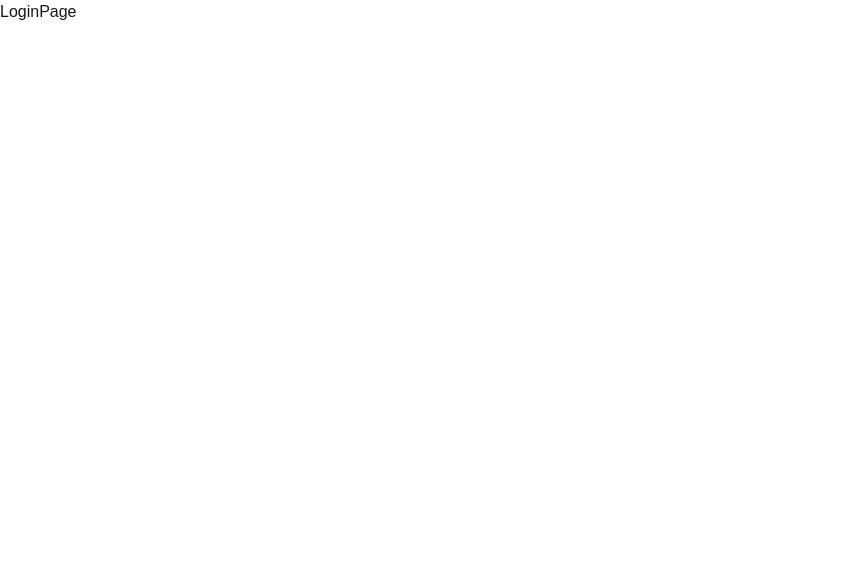
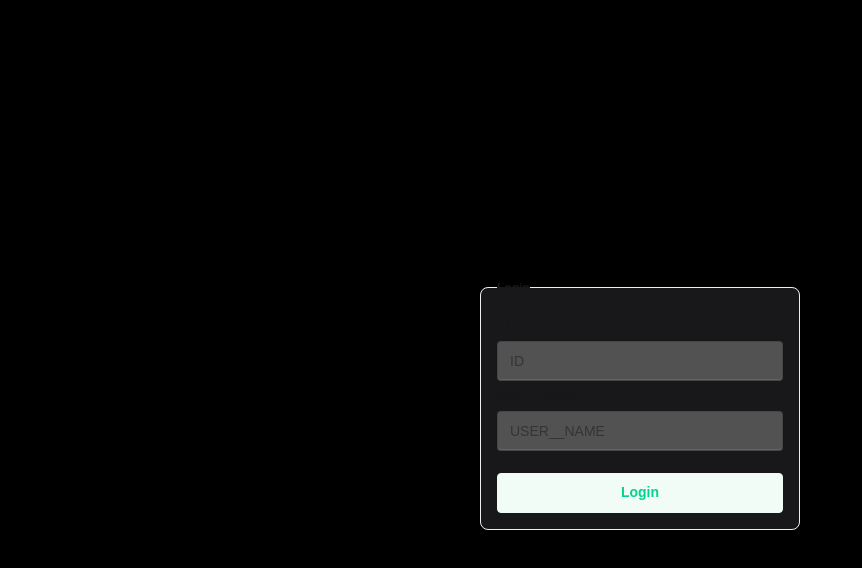
Before and after one commit to PouryaSoleimani/ZUSTAND, a Next.js app: page /auth/login in a window 1280 px wide. Shown: the top 568 px of the page, without its empty margins (0-862 px from the left). Built offline with nearby package versions, Linux system fonts and the light colour scheme.

Commit message:
ZUSTAND___AUTH

```diff
--- a/app/auth/login/page.tsx
+++ b/app/auth/login/page.tsx
@@ -1,8 +1,30 @@
-import React from 'react'
+import useAuthStoreRepeat from '@/store/authStoreRepeat';
+import React, { useState } from 'react'
 
 const LoginPage = () => {
+    const [ID, setID] = useState("")
+    const [userName, setUserName] = useState("")
+    const { login } = useAuthStoreRepeat();
+    function submitHandler(e: React.FormEvent<HTMLFormElement>) {
+        e.preventDefault();
+        login(+ID, userName);
+    }
     return (
-        <div>LoginPage</div>
+        <div className='w-screen h-screen bg-black flex items-center justify-center'>
+            <form onSubmit={submitHandler}>
+                <fieldset className="fieldset border-base-300 rounded-box w-xs border p-4 bg-zinc-900">
+                    <legend className="fieldset-legend">Login</legend>
+
+                    <label className="label">ID</label>
+                    <input type="text" className="input !bg-neutral-600" placeholder="ID" value={ID} onChange={e => setID(e.target.value)} />
+
+                    <label className="label">USER__NAME</label>
+                    <input type="text" className="input !bg-neutral-600" placeholder="USER__NAME" value={userName} onChange={e => setUserName(e.target.value)} />
+
+                    <button className="btn btn-soft btn-success mt-4">Login</button>
+                </fieldset>
+            </form>
+        </div>
     )
 }
 
--- a/store/authStoreRepeat.ts
+++ b/store/authStoreRepeat.ts
@@ -4,18 +4,17 @@ import { createJSONStorage, persist } from 'zustand/middleware';
 // TYPES
 type AuthStoreRepeatType = {
   user: { id: number | string; name: string } | null;
-  login: (name: string) => void;
+  login: (id: number, name: string) => void;
   logout: () => void;
 };
-
 
 // STORE
 const useAuthStoreRepeat = create(
   persist<AuthStoreRepeatType>(
     (set) => ({
       user: null,
-      login: (name: string) => {
-        set({ user: { id: (Math.random() * 100).toString().slice(0, 3), name: name } });
+      login: (id: number, name: string) => {
+        set({ user: { id: id, name: name } });
       },
       logout: () => {
         set({ user: null });
```
